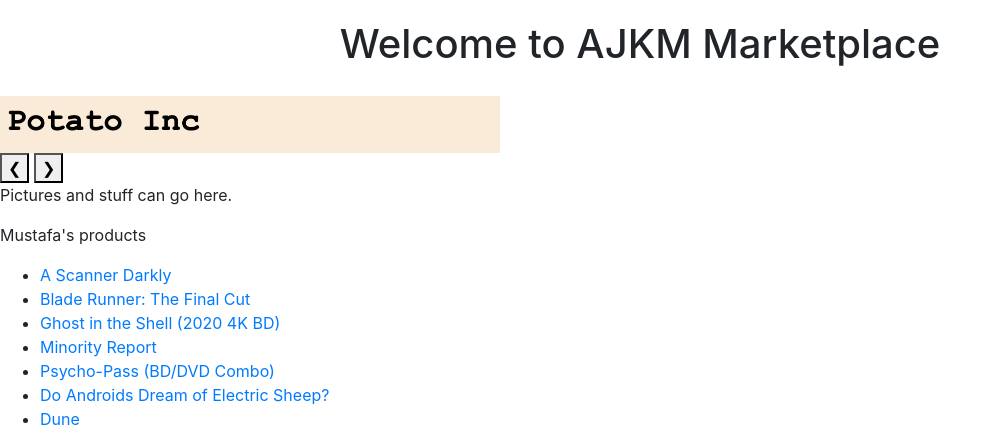
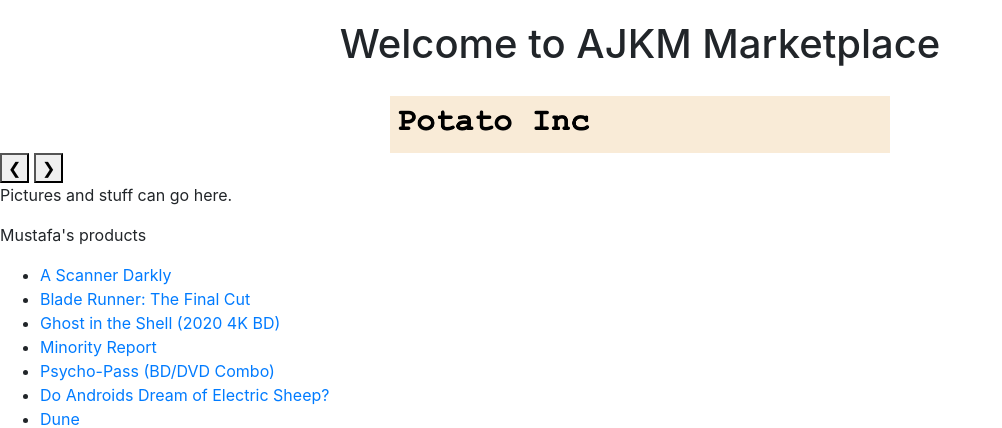
Before and after one commit to karan925/cmpe272-marketplace, a PHP site: page /home.php in a window 1280 px wide. Shown: the part 54-482 px from the top of the page, without its empty margins (0-1002 px from the left). Run offline with PHP 8.4, Linux system fonts and the light colour scheme; data that the repository does not hold is empty.

Commit message:
Pics to homepage

```diff
--- a/home.php
+++ b/home.php
@@ -31,7 +31,13 @@
     width:  500px;
     height: auto;
     text-align: center;
-}
+    display: block;
+    margin-left: auto;
+    margin-right: auto;
+    }
+    .w3-content{
+
+    }
   </style>
 </header>
 <body>
```
